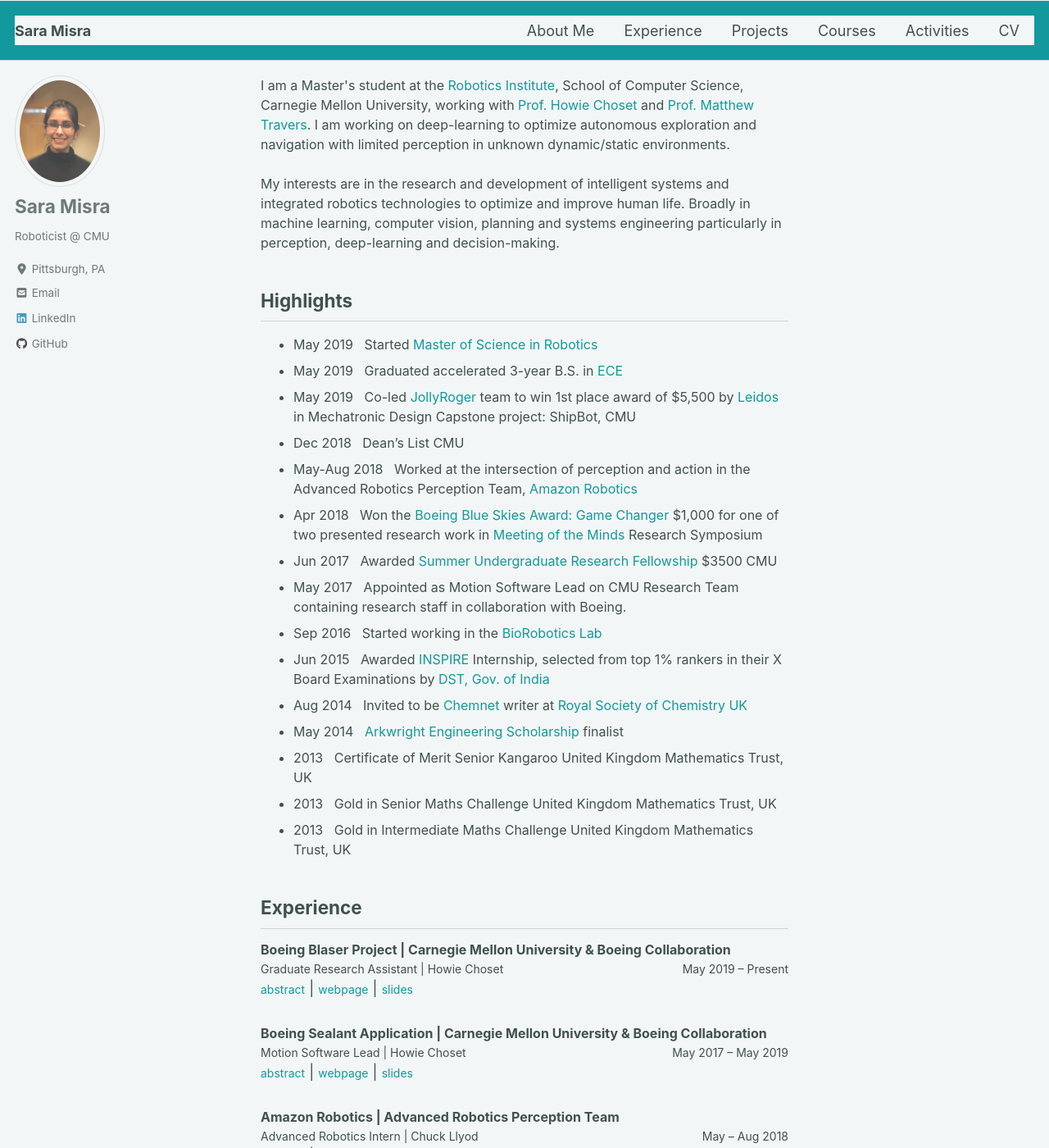
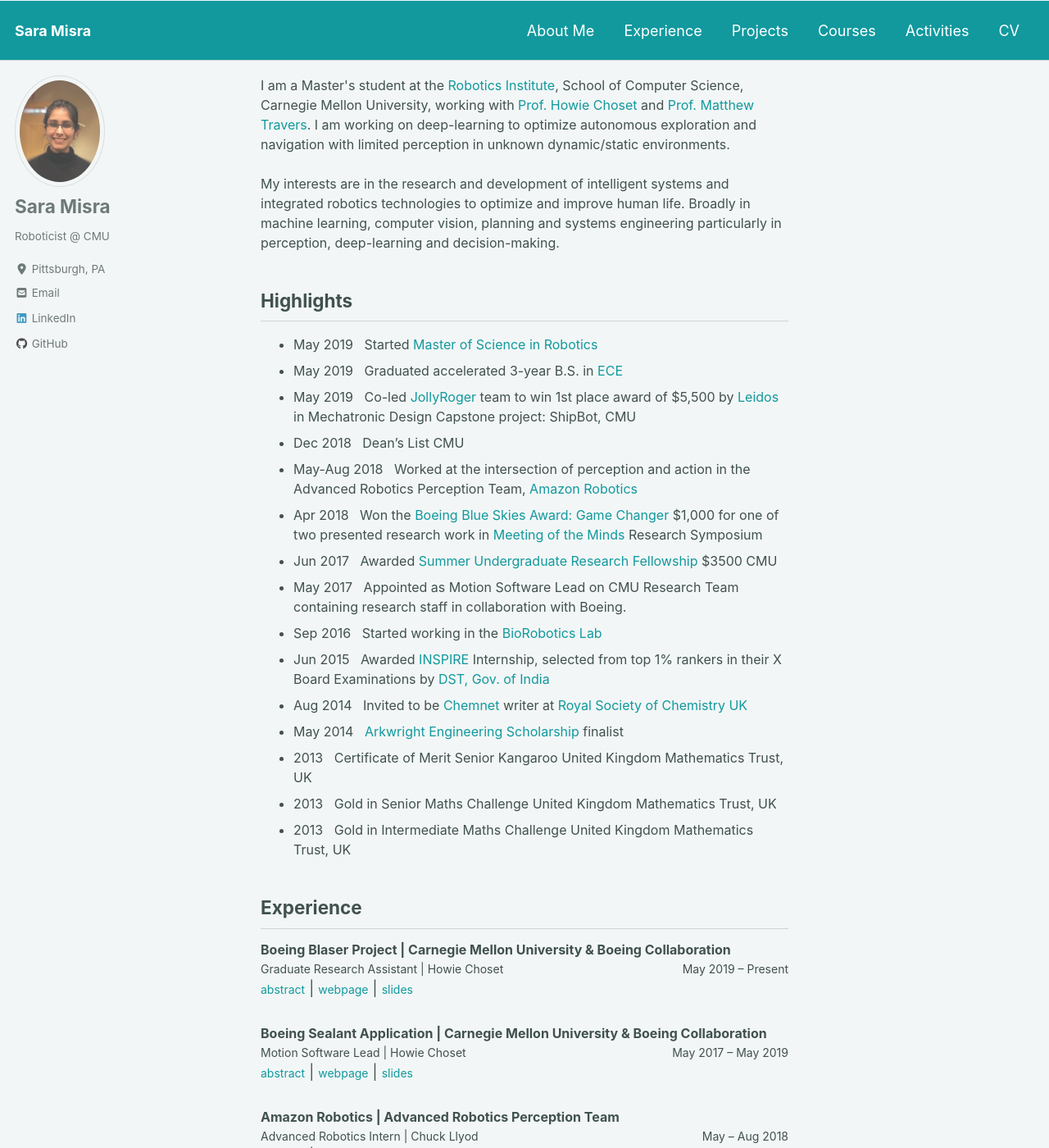
Before and after one commit to saram1sra/saram1sra.github.io, a Jekyll site: the page built from index.html, in a window 1280 px wide and 1400 px high. Shown: the whole window at 82% size. Built offline with Jekyll 4.4.1, drawn with Linux system fonts in a browser that asks for light colours; cached includes are drawn as plain includes; nearby versions of some CDN libraries; the list of posts is cut into pages by our own code.

Commit message:
changing nav and color

```diff
--- a/_sass/minimal-mistakes/_navigation.scss
+++ b/_sass/minimal-mistakes/_navigation.scss
@@ -177,7 +177,8 @@
   -ms-flex-align: center;
   align-items: center;
   min-height: $nav-height;
-  background: $background-color;
+  // background: $background-color;
+  background: #11999e;
 
   a {
     display: block;
--- a/_sass/minimal-mistakes/skins/_mint.scss
+++ b/_sass/minimal-mistakes/skins/_mint.scss
@@ -11,10 +11,12 @@
 $footer-background-color: #11999e !default;
 // $footer-background-color: #30e3ca !default;
 $link-color: #11999e !default;
-$masthead-link-color: $text-color !default;
-$masthead-link-color-hover: $text-color !default;
+// $masthead-link-color: $text-color !default;
+// $masthead-link-color-hover: $text-color !default;
+// $navicon-link-color-hover: mix(#fff, $text-color, 80%) !default;
+$masthead-link-color: #fff !default;
+$masthead-link-color-hover: #fff !default;
 $navicon-link-color-hover: mix(#fff, $text-color, 80%) !default;
-
 .page__footer {
   color: #fff !important; // override
 }
```
